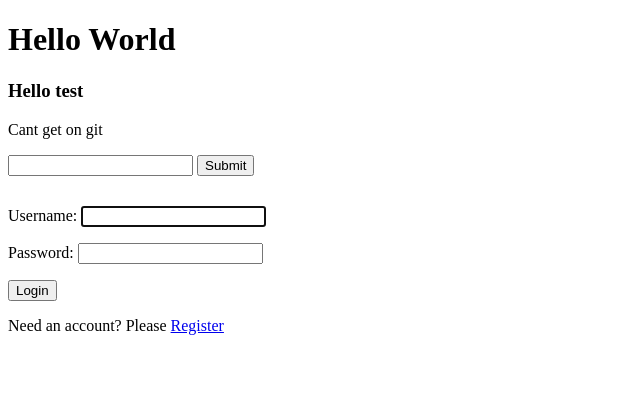
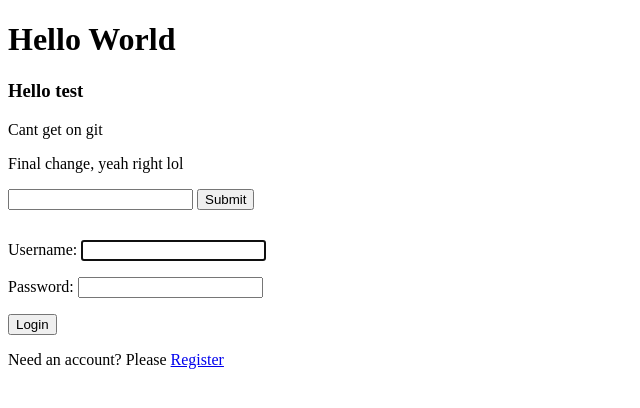
Before and after one commit to corpjuk/corpjuk.dev, a Django app: page /login/ in a window 1280 px wide. Shown: the top 408 px of the page, without its empty margins (0-640 px from the left). Run offline with Django 3.2, Linux system fonts and the light colour scheme.

Commit message:
Update base.html
implementing git desktop

```diff
--- a/templates/base.html
+++ b/templates/base.html
@@ -8,6 +8,7 @@
     <h1>Hello World</h1>
     <h3>Hello test</h3>
     <p>Cant get on git</p>
+    <p>Final change, yeah right lol</p>
     <form action='/articles/' method='GET'>
       <input type='text' name='q'/>
       <input type='submit' />
```
